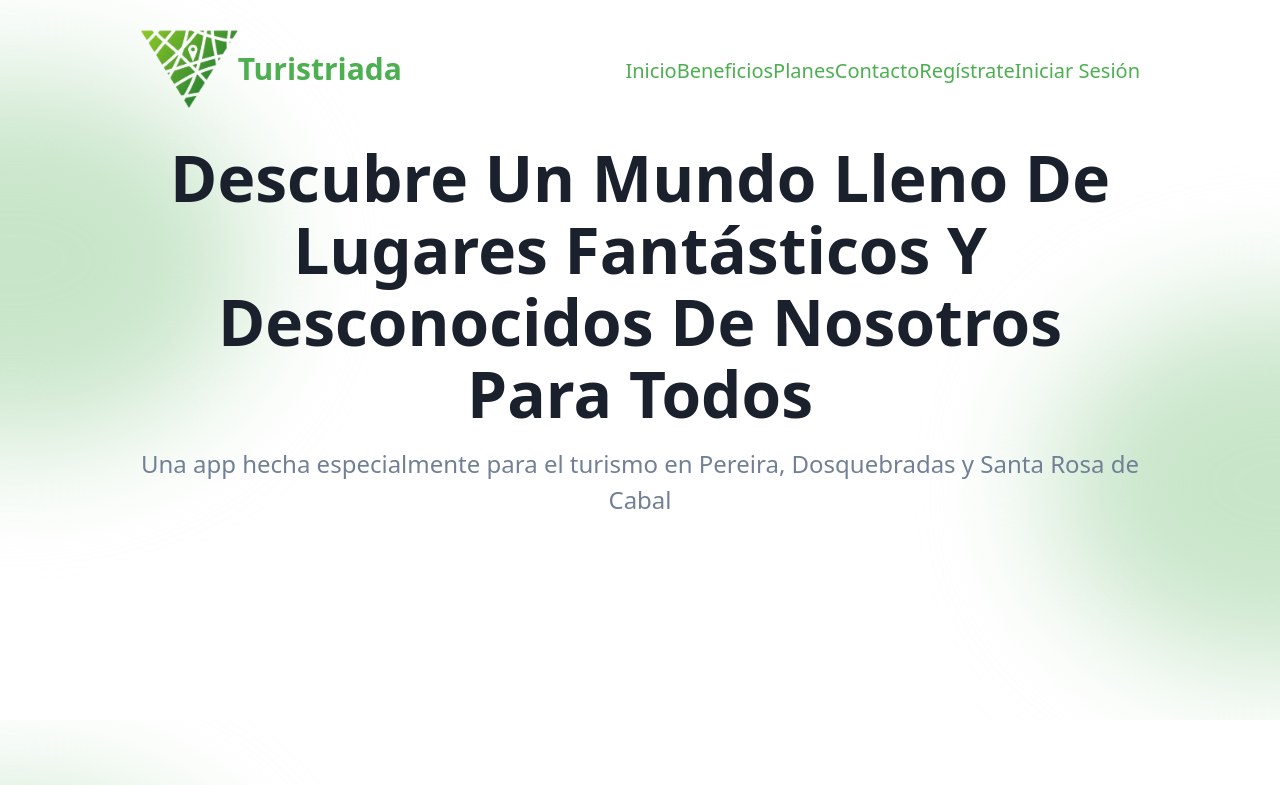
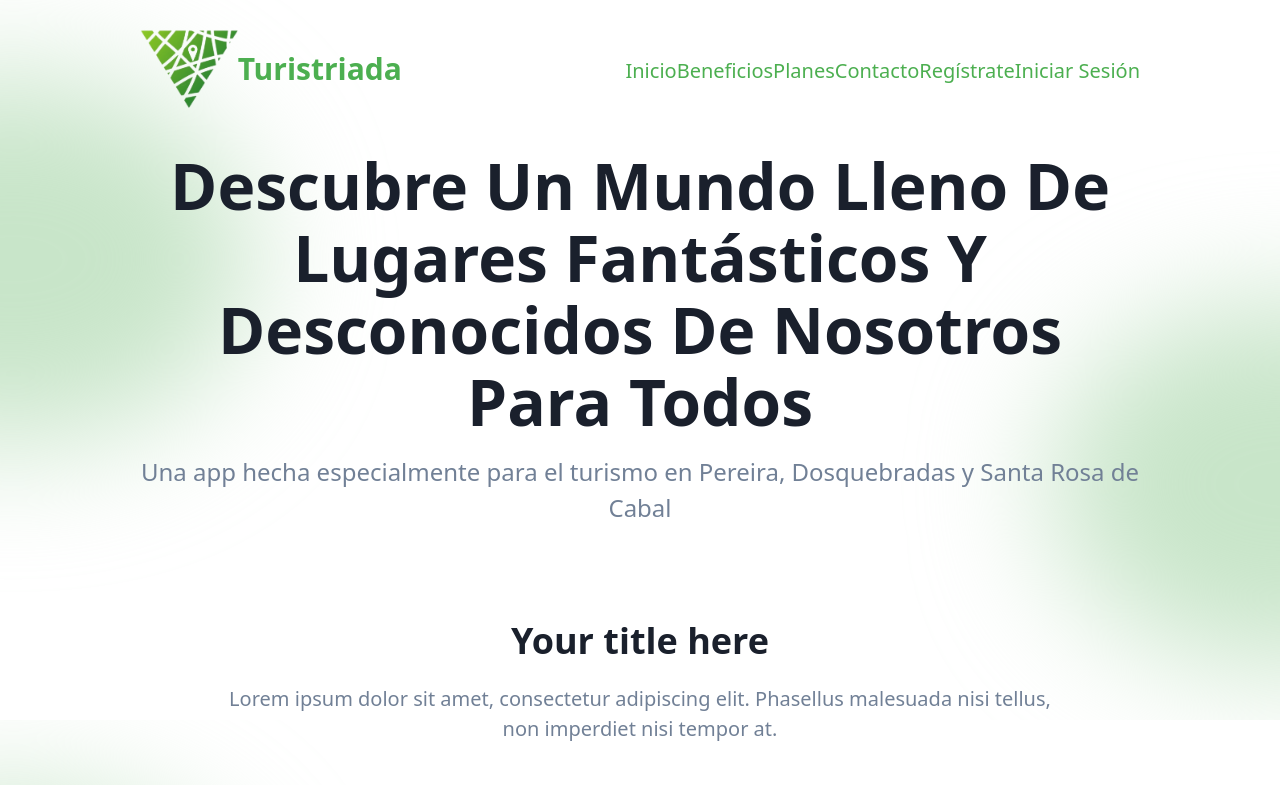
Before and after one commit to JohanRestrepo19/turistriada, a Next.js app: page / in a window 1280 px wide. Shown: the top 785 px of the page. Built offline with nearby package versions, Linux system fonts and the light colour scheme.

Commit message:
fix: footer not found styles.

```diff
--- a/src/footer/FooterCopyright.tsx
+++ b/src/footer/FooterCopyright.tsx
@@ -16,7 +16,7 @@ const FooterCopyright = () => (
     <style jsx>
       {`
         .footer-copyright :global(a) {
-          @apply text-primary-500;
+          @apply text-primary-base;
         }
 
         .footer-copyright :global(a:hover) {
--- a/src/hero/HeroOneButton.tsx
+++ b/src/hero/HeroOneButton.tsx
@@ -10,7 +10,7 @@ const HeroOneButton = (props: IHeroOneButtonProps) => (
     <h1 className="text-6xl text-gray-900 font-bold leading-hero">
       {props.title}
     </h1>
-    <div className="text-2xl mt-4 mb-16">{props.description}</div>
+    <div className="text-2xl my-4">{props.description}</div>
   </header>
 );
 
--- a/src/templates/Hero.tsx
+++ b/src/templates/Hero.tsx
@@ -7,7 +7,7 @@ import { Logo } from './Logo';
 
 const Hero = () => (
   <>
-    <Section yPadding="pt-7 pb-7">
+    <Section yPadding="py-7">
       <NavbarTwoColumns logo={<Logo xl />}>
         <li>
           <Link href="/">
@@ -42,7 +42,7 @@ const Hero = () => (
       </NavbarTwoColumns>
     </Section>
 
-    <Section yPadding="pb-32">
+    <Section yPadding="py-2">
       <HeroOneButton
         title={
           <>
```
